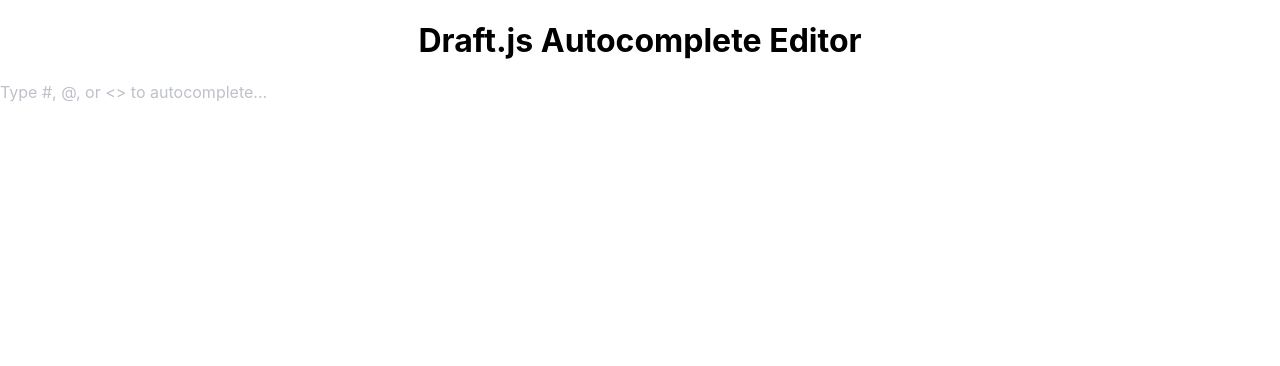
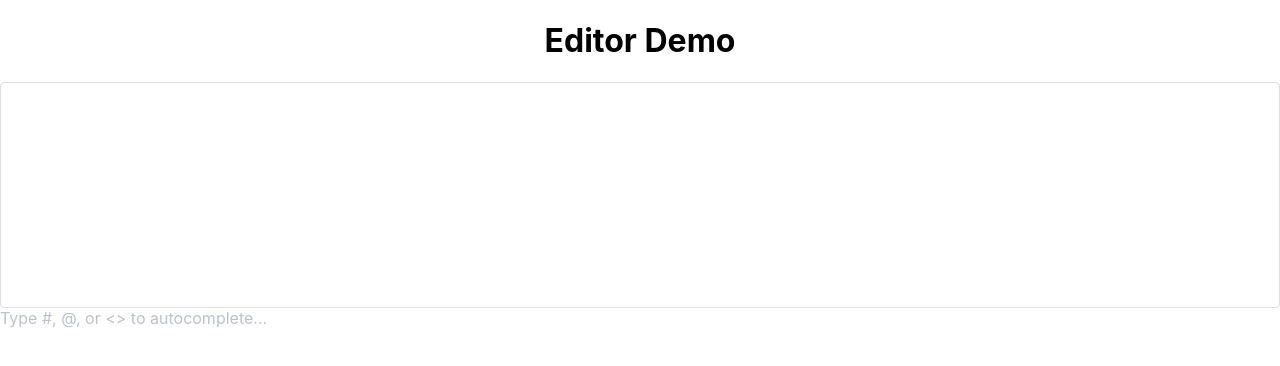
Before and after one commit to HussainAther/prosemirror_sha, a React (Create React App) app: page / in a window 1280 px wide. Shown: the top 366 px of the page. Built offline with nearby package versions, Linux system fonts and the light colour scheme.

Commit message:
use prosemirroreditor

```diff
--- a/src/App.js
+++ b/src/App.js
@@ -6,8 +6,10 @@
 function App() {
   return (
     <div className="App">
-      <h1>Draft.js Autocomplete Editor</h1>
-      <AutocompleteEditor />  {/* Ensure this is rendered here */}
+      <h1>Editor Demo</h1>
+      {/* Uncomment the line below to use ProseMirrorEditor */}
+      <ProseMirrorEditor />
+      <AutocompleteEditor />
     </div>
   );
 }
```
